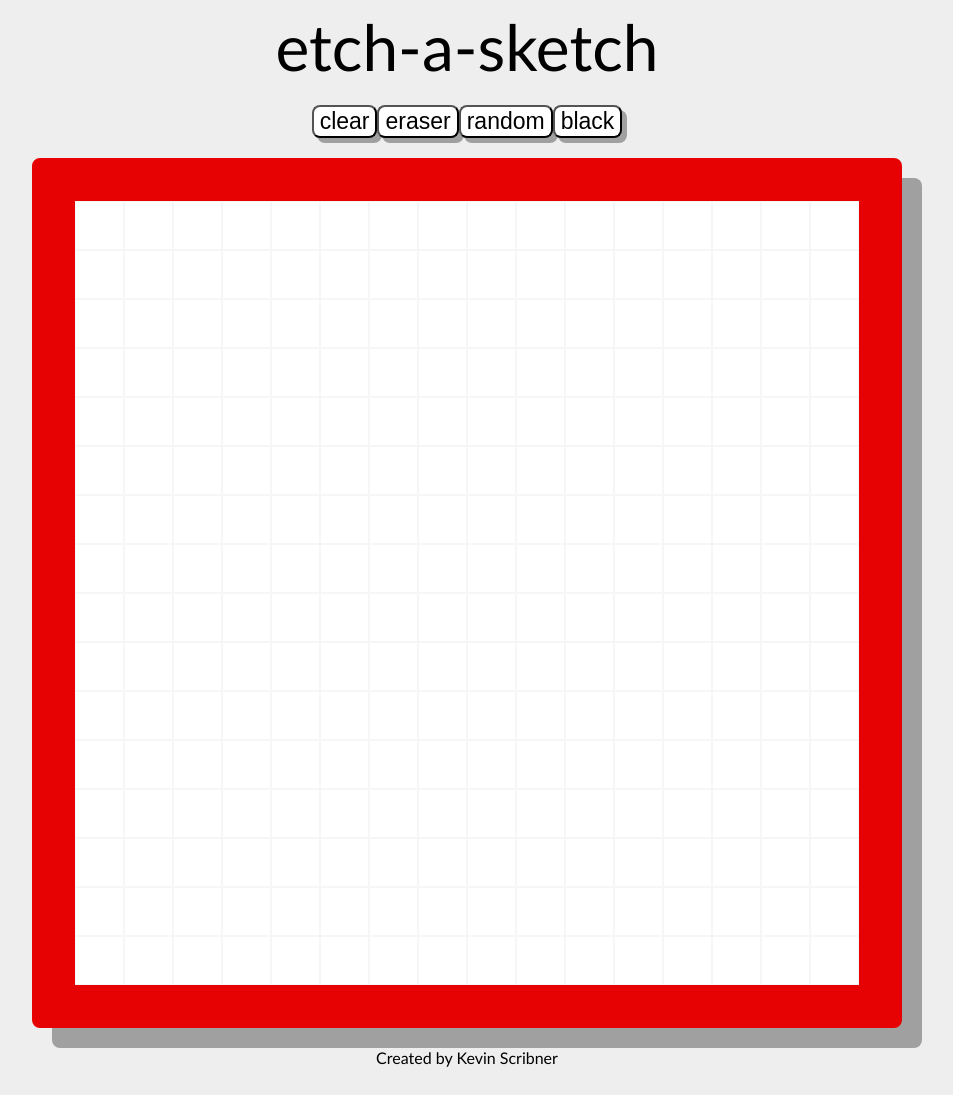
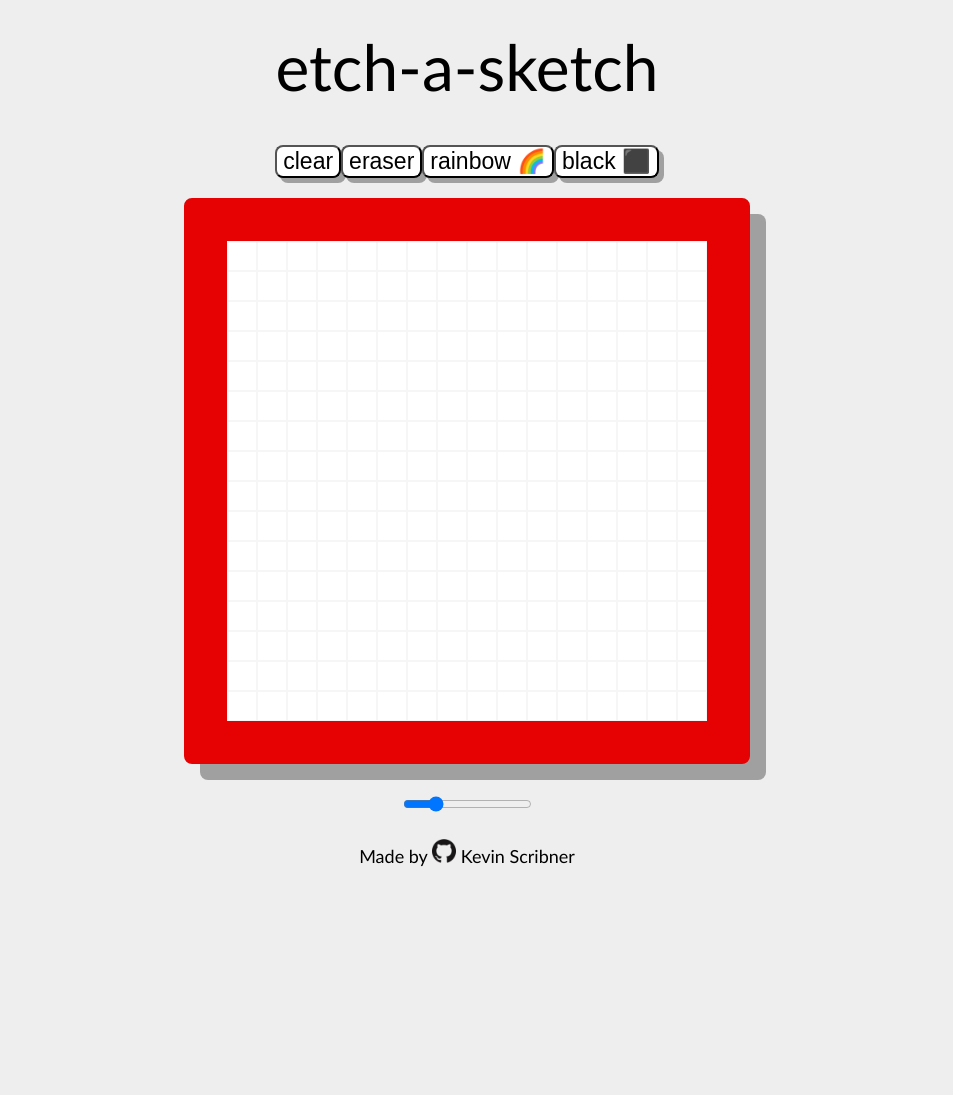
Before and after one commit to kevindscribner/etch-a-sketch, a plain HTML site: page index.html in a window 1280 px wide. Shown: the whole page, without its empty margins (173-1126 px from the left). After the commit the page ends 900 px from the top, so only its background shows below. Drawn offline with Linux system fonts and the light colour scheme.

Commit message:
Add slider to adjust grid size and clean up UI

```diff
--- a/index.html
+++ b/index.html
@@ -10,14 +10,21 @@
 <body>
     <div class="container">
         <div class="title">etch-a-sketch</div>
-        <div class="buttons">
+        <div class="color-buttons">
             <button id="clear">clear</button>
             <button id="whiteBtn">eraser</button>
-            <button id="randBtn">random</button>
-            <button id="blackBtn">black</button>
+            <button id="randBtn">rainbow 🌈</button>
+            <button id="blackBtn">black ⬛</button>
         </div>
-    <div id="wrapper"></div>
-    <div class="credit">Created by Kevin Scribner</div>
+        <div id="wrapper"></div>
+        <div class="slider-container">
+            <input type="range" min="2" max="64" value="16" id="gridRange">
+            <output id="output"></output>
+        </div>
+        <div class="credit">Made by
+            <a href="https://github.com/kevindscribner/etch-a-sketch"><img src="./images/GitHub-Mark-120px-plus.png" class="github"></a>
+            Kevin Scribner
+        </div>
     </div>
     <script src="./main.js" defer></script>
 </body>
--- a/main.js
+++ b/main.js
@@ -1,16 +1,32 @@
 const wrapper = document.getElementById('wrapper');
-let gridLength = 256;
 const clear = document.getElementById('clear');
 const randBtn = document.getElementById('randBtn');
 const blackBtn = document.getElementById('blackBtn');
 const whiteBtn = document.getElementById('whiteBtn');
+const gridRange = document.getElementById('gridRange');
+const output = document.getElementById('output');
 
-for(let i = 0; i < gridLength; i++){
-    let cell= document.createElement('div');
-    cell.classList.add('cell');
-    wrapper.appendChild(cell);
-    colorCell(cell);
+function drawGrid(cellSize){
+    removeGrid();
+    gridSize = cellSize ** 2;
+    for(let i = 0; i < gridSize; i++){
+        let cell= document.createElement('div');
+        cell.classList.add('cell');
+        wrapper.style.cssText = `grid-template-columns: repeat(${cellSize}, 1fr);`
+        wrapper.appendChild(cell);
+        colorCell(cell);
+    };
 };
+
+function removeGrid() {
+    gridCells = wrapper.querySelectorAll('div');
+    gridCells.forEach(gridcell => gridcell.remove());
+};
+
+gridRange.addEventListener('input', () => {
+    drawGrid(gridRange.value);
+    output.innerText = gridRange.value;
+});
 
 function colorCell(cell, color='black') {
     blackBtn.addEventListener('click', () => {
@@ -32,4 +48,6 @@ function colorCell(cell, color='black') {
 
 function randColor() {
     return "#" + Math.floor(Math.random()*16777215).toString(16).padStart(6, '0').toUpperCase();
-}
+};
+
+drawGrid(16);
--- a/style.css
+++ b/style.css
@@ -9,31 +9,30 @@ body {
 }
 
 #wrapper {
-    display: inline-grid;
-    grid-template-columns: repeat(16, 1fr);
+    display: grid;
     background-color: white;
     border: solid 43px rgb(230, 2, 2);
     border-radius: 8px;
-    box-shadow: rgb(161, 160, 160) 20px 20px;
+    box-shadow: rgb(161, 160, 160) 16px 16px;
+    width: 60vh;
+    height: 60vh
 }
 
 .cell {
     border: solid 1px rgba(207, 207, 207, 0.199);
-    height: 47px;
-    width: 47px;
 }
 
 .title {
     text-align: center;
-    font-size: 64px
+    font-size: 64px;
+    padding: 20px;
 
 }
 
-.buttons {
+.color-buttons, .grid-buttons {
     display: flex;
     justify-content: center;
     padding: 20px;
-    gap:;
 }
 
 button {
@@ -43,7 +42,19 @@ button {
     box-shadow: rgb(161, 160, 160) 5px 5px;
 }
 
+.slider-container {
+    display: flex;
+    justify-content: center;
+    margin-top: 30px;
+}
+
 .credit {
     text-align: center;
-    padding: 20px;
+    padding: 25px;
+    font-size: 18px;
 }
+
+.github {
+    width: 24px;
+    height: 24px;
+}
```
Also changed, not shown: images/GitHub-Mark-120px-plus.png (added).
